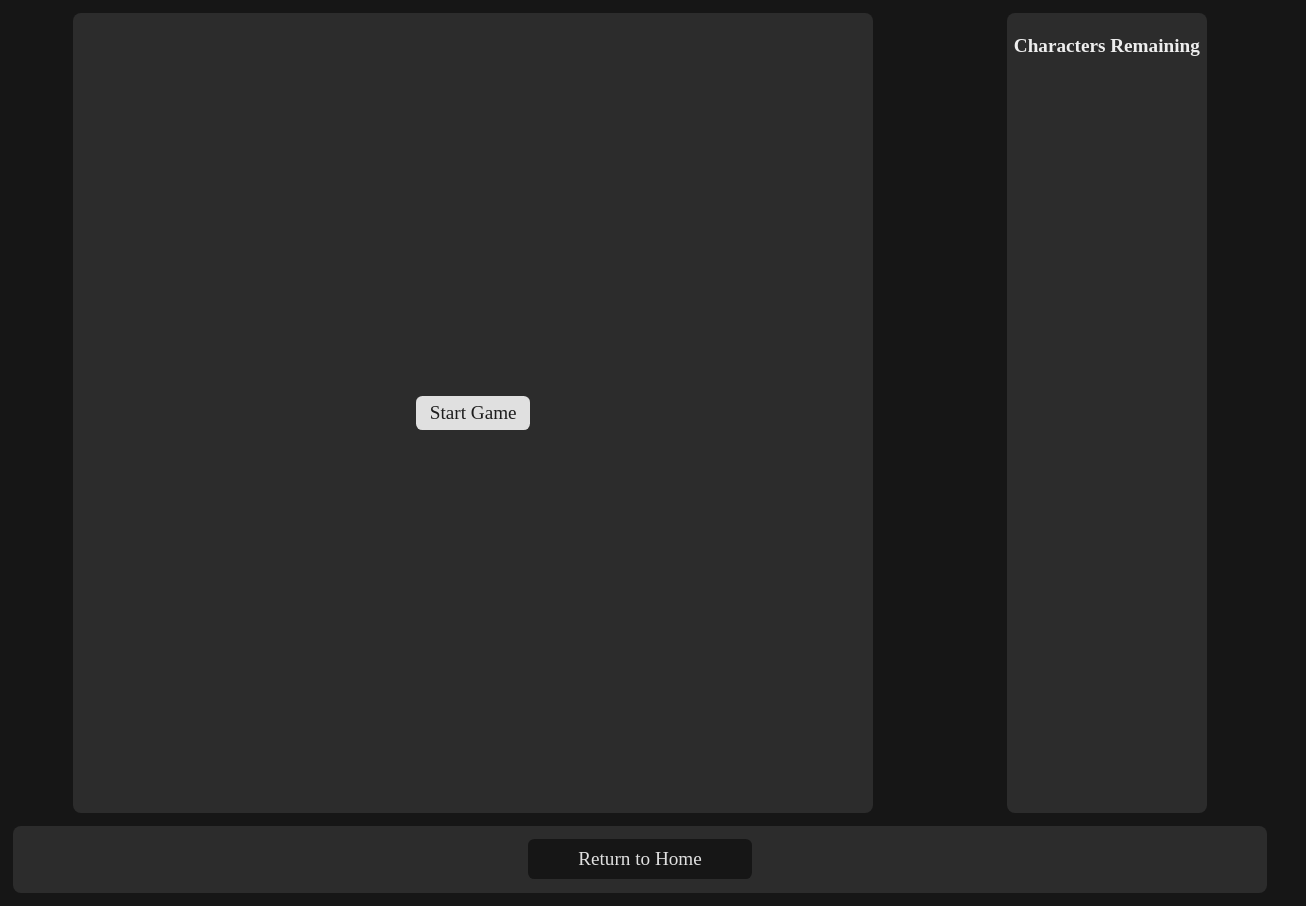
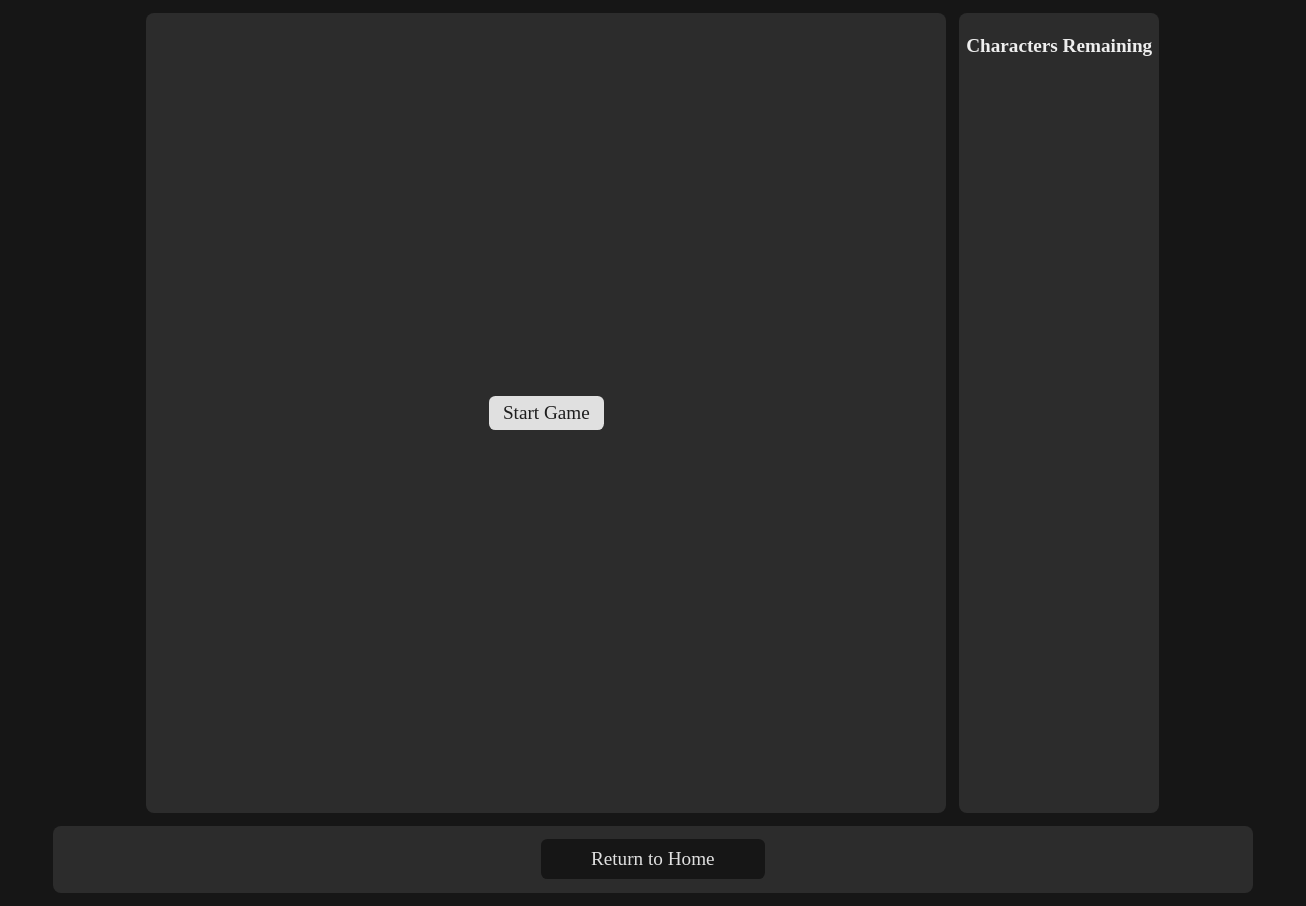
Before and after one commit to njcushing/odin-wheres-wally, a React (Vite) app in the folder packages/frontend/: page /play in a window 1280 px wide. Shown: the whole page, 1306 px wide, since content can reach past the window. Built offline with nearby package versions, Linux system fonts and the light colour scheme; a web font is replaced by a local one.

Commit message:
Update style rules across frontend application

```diff
--- a/packages/frontend/src/App.module.css
+++ b/packages/frontend/src/App.module.css
@@ -1,3 +1,8 @@
 .app {
+    display: flex;
+    justify-content: center;
+
+    width: 100%;
+
     padding: 0.8rem;
 }
--- a/packages/frontend/src/features/Game/index.module.css
+++ b/packages/frontend/src/features/Game/index.module.css
@@ -9,6 +9,9 @@
 
 .wrapper {
     container-type: inline-size;
+
+    display: flex;
+    justify-content: space-around;
 
     width: 100%;
     height: 100%;
--- a/packages/frontend/src/pages/Error/index.module.css
+++ b/packages/frontend/src/pages/Error/index.module.css
@@ -2,6 +2,7 @@
     container-type: inline-size;
 
     width: 100%;
+    max-width: 1200px;
     height: 100%;
 }
 
--- a/packages/frontend/src/pages/Landing/index.module.css
+++ b/packages/frontend/src/pages/Landing/index.module.css
@@ -13,6 +13,7 @@
     container-type: inline-size;
 
     width: 100%;
+    max-width: 1200px;
     height: 100%;
 }
 
--- a/packages/frontend/src/pages/Play/index.module.css
+++ b/packages/frontend/src/pages/Play/index.module.css
@@ -15,14 +15,15 @@
     display: flex;
 
     width: 100%;
+    max-width: 1200px;
     height: 100%;
 }
 
 .container {
     justify-self: center;
 
-    display: flex;
-    flex-direction: column;
+    display: grid;
+    grid-template-rows: repeat(2, auto);
     gap: 0.8rem;
 
     width: 100%;
```
